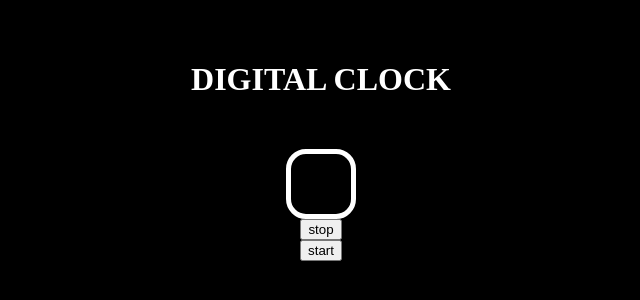
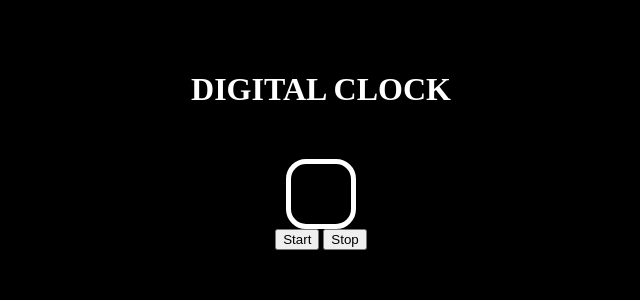
Before and after one commit to AdeBeeY/Digital-Clock, a plain HTML site: page index.html in a window 1280 px wide. Shown: the part 258-558 px from the top of the page, without its empty margins (319-959 px from the left). Drawn offline with Linux system fonts and the light colour scheme.

Commit message:
Add buttons inside a container

```diff
--- a/index.html
+++ b/index.html
@@ -9,8 +9,10 @@
 <body>
   <h1>DIGITAL CLOCK</h1>
   <div id="display"></div>
-  <button class="stop">stop</button>
-  <button class="start">start</button>
+  <div class="btn-container">
+    <button class="start">Start</button>
+    <button class="stop">Stop</button>
+  </div>
 
   <script src="index.js"></script>
 </body>
```
